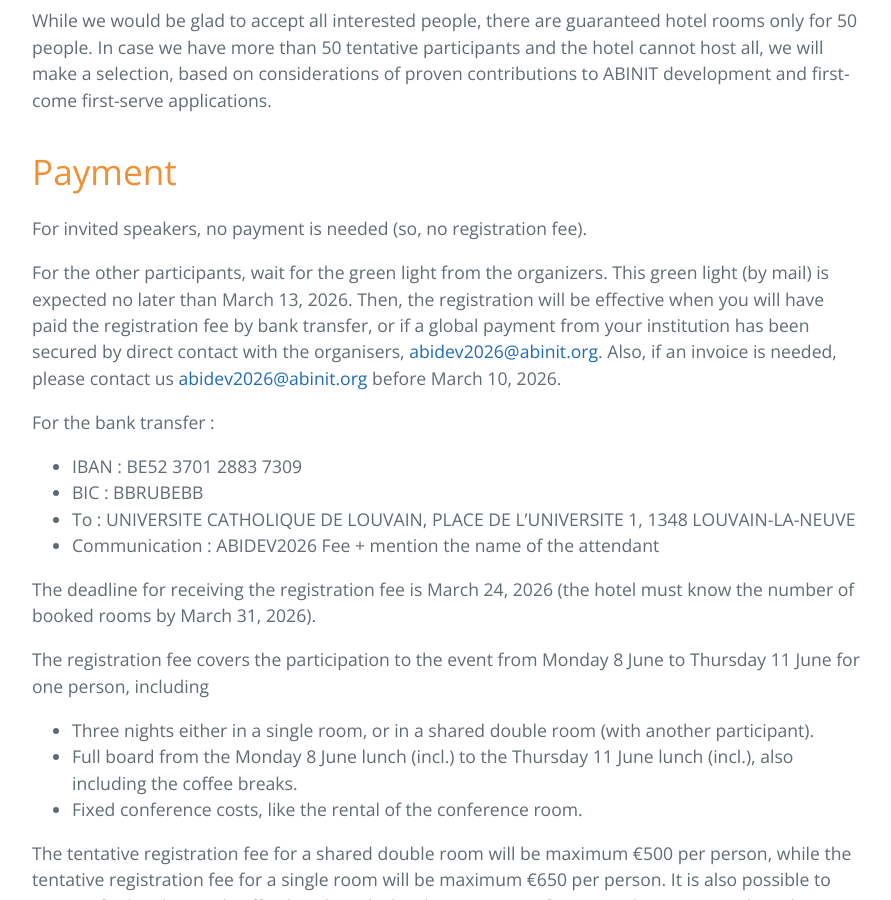
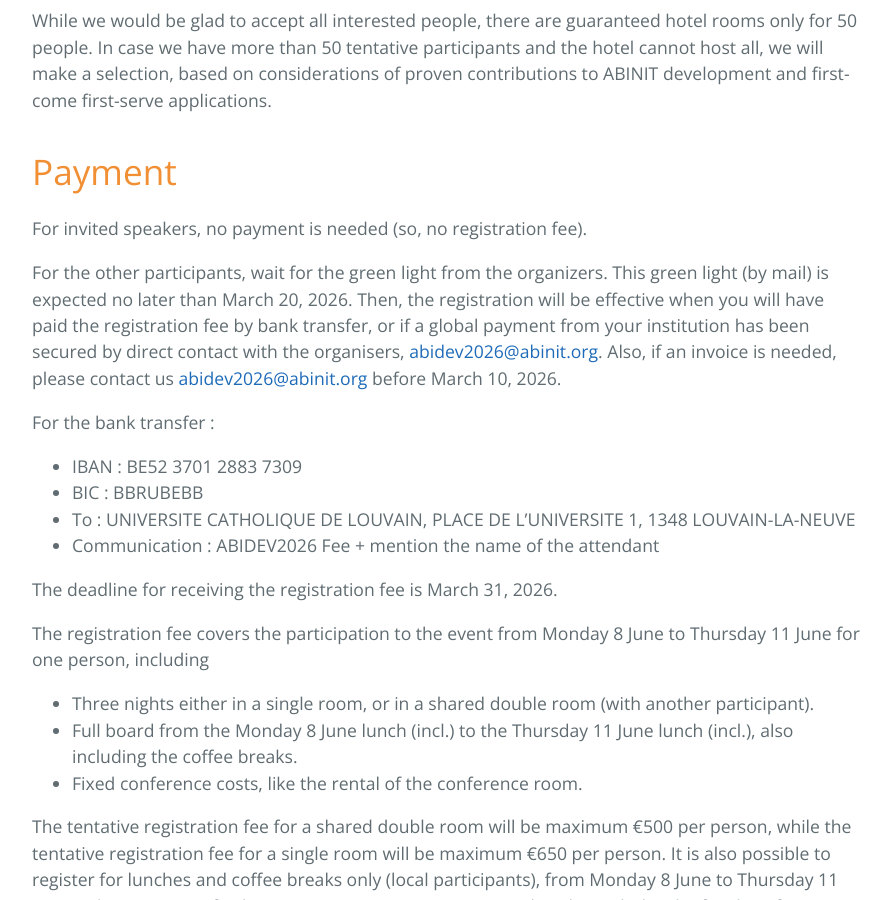
Before and after one commit to abinit/abidev2026, a Jekyll site: the page built from docs/registration.md, in a window 1280 px wide and 900 px high, scrolled down 526 px. Shown: the whole window, without its empty margins (192-1083 px from the left). Built offline with Jekyll 4.4.1, drawn with Linux system fonts in a browser that asks for light colours; the repository's description, which GitHub fills in, is left out.

Commit message:
Update the info about deadlin for payment on the registration page

```diff
--- a/docs/registration.md
+++ b/docs/registration.md
@@ -19,7 +19,7 @@ In case we have more than 50 tentative participants and the hotel cannot host al
 
 For invited speakers, no payment is needed (so, no registration fee).
 
-For the other participants, wait for the green light from the organizers. This green light (by mail) is expected no later than March 13, 2026.
+For the other participants, wait for the green light from the organizers. This green light (by mail) is expected no later than March 20, 2026.
 Then, the registration will be effective when you will have paid the registration fee by bank transfer, or if a global payment from your institution has been secured by direct contact with the organisers,
 <a href="mailto:abidev2026@abinit.org">abidev2026@abinit.org</a>. Also, if an invoice is needed, please contact us <a href="mailto:abidev2026@abinit.org">abidev2026@abinit.org</a> before March 10, 2026.
 
@@ -30,7 +30,7 @@ For the bank transfer :
  * To : UNIVERSITE CATHOLIQUE DE LOUVAIN, PLACE DE L'UNIVERSITE 1, 1348 LOUVAIN-LA-NEUVE
  * Communication : ABIDEV2026 Fee + mention the name of the attendant
 
-The deadline for receiving the registration fee is March 24, 2026 (the hotel must know the number of booked rooms by March 31, 2026).
+The deadline for receiving the registration fee is March 31, 2026.
 
 The registration fee covers the participation to the event from Monday 8 June to Thursday 11 June for one person, including
 
```
